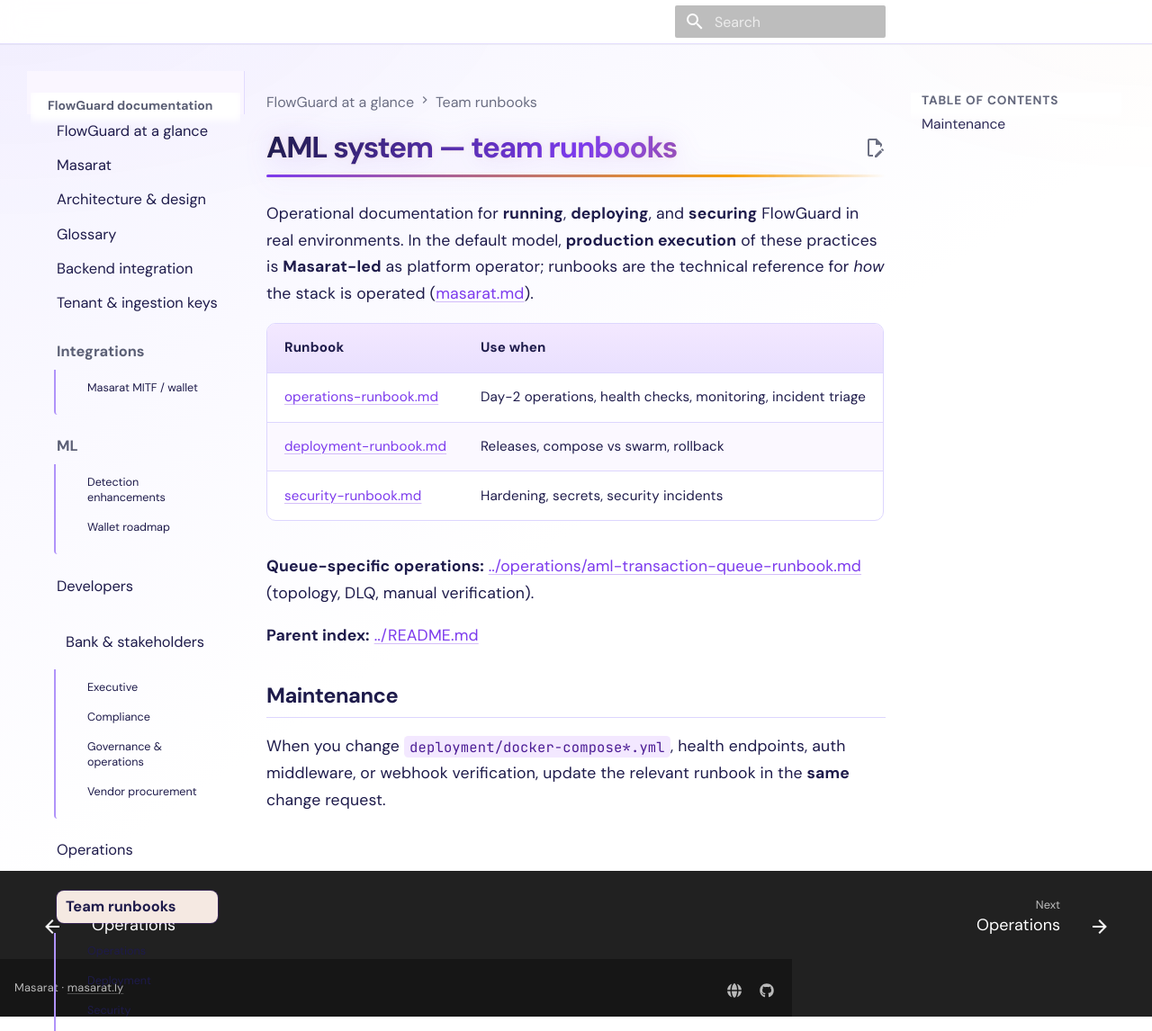
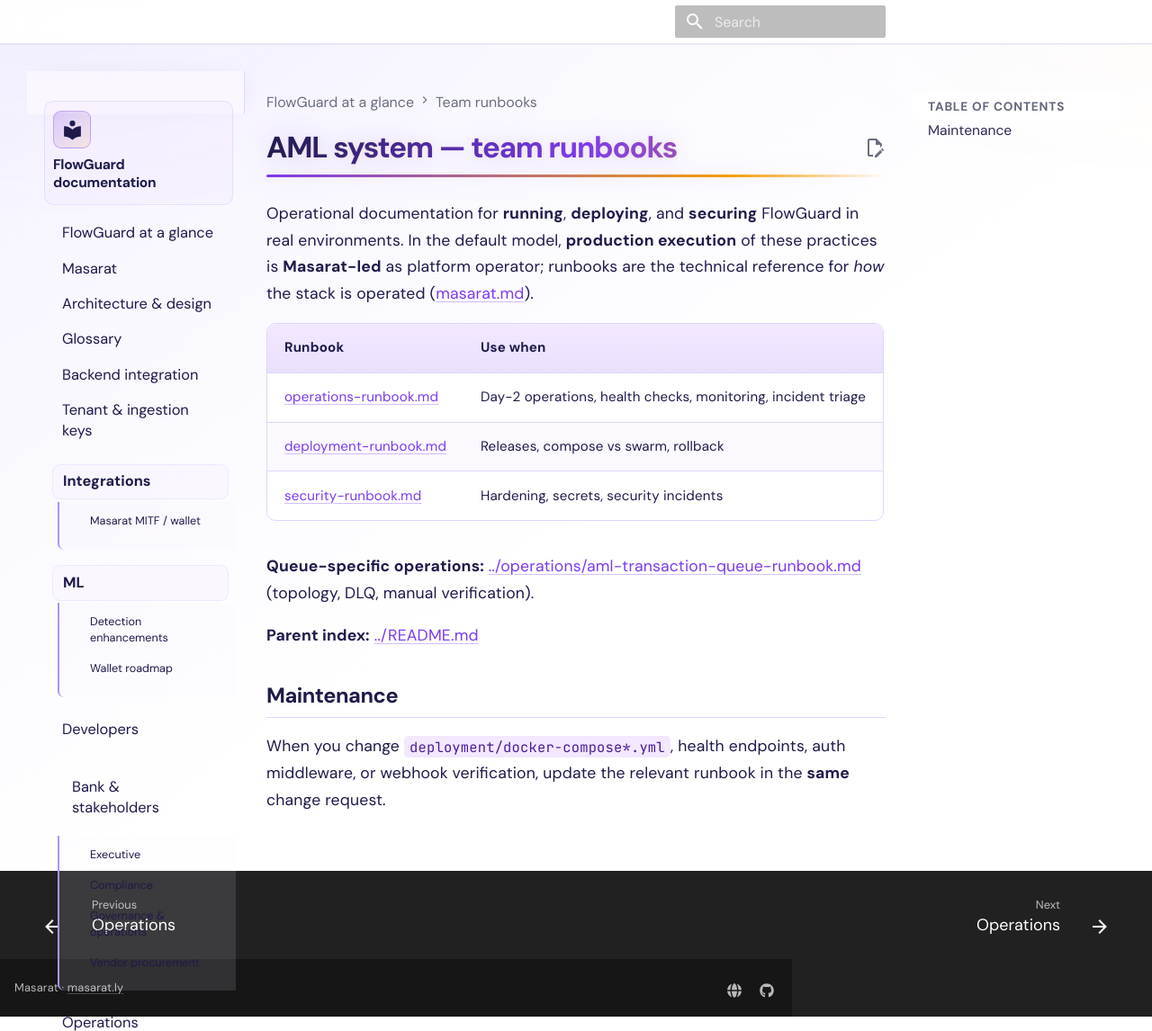
Before and after one commit to anstwechy/mitf_aml_public_docs, an MkDocs documentation site: the page built from docs/team-runbooks/README.md, in a window 1280 px wide. Shown: the whole page at 90% size. Built offline with MkDocs 1.6.1 and Material for MkDocs 9.7.7, drawn with Linux system fonts in a browser that asks for light colours; comment, search, counter and statistics services are not loaded.

Commit message:
style(docs): richer sidenav — brand row, source chip, tree chrome, active rail

```diff
--- a/docs/stylesheets/extra.css
+++ b/docs/stylesheets/extra.css
@@ -134,82 +134,250 @@
   display: none;
 }
 
-/* ----- Primary sidebar: scroll + tree (no per-link left borders) ----- */
+/* ----- Primary sidebar: panel, brand, tree, TOC-in-drawer ----- */
 .md-sidebar--primary {
-  -webkit-backdrop-filter: blur(16px) saturate(1.1);
-  backdrop-filter: blur(16px) saturate(1.1);
-  background: var(--flow-side-bg) !important;
-  border-right: 1px solid color-mix(in srgb, var(--flow-border) 85%, transparent);
+  -webkit-backdrop-filter: blur(20px) saturate(1.12);
+  backdrop-filter: blur(20px) saturate(1.12);
+  background: linear-gradient(
+    175deg,
+    var(--flow-side-bg) 0%,
+    color-mix(in srgb, var(--flow-side-bg) 88%, var(--md-default-bg-color) 12%) 100%
+  ) !important;
+  border-right: 1px solid color-mix(in srgb, var(--flow-border) 90%, transparent);
+  box-shadow:
+    inset 1px 0 0 color-mix(in srgb, #ffffff 12%, transparent),
+    4px 0 28px -12px rgba(15, 23, 42, 0.12);
 }
 
+[data-md-color-scheme="slate"] .md-sidebar--primary {
+  box-shadow:
+    inset 1px 0 0 color-mix(in srgb, #ffffff 6%, transparent),
+    6px 0 36px -16px rgba(0, 0, 0, 0.55);
+}
+
+.md-sidebar__inner {
+  padding: 0.35rem 0.2rem 1.25rem 0.35rem;
+}
+
+/* Scrollbar */
 .md-sidebar__scrollwrap {
-  scrollbar-color: var(--flow-tree-line) transparent;
+  scrollbar-width: thin;
+  scrollbar-color: color-mix(in srgb, var(--md-typeset-a-color) 45%, var(--flow-border) 55%) transparent;
+}
+
+.md-sidebar__scrollwrap::-webkit-scrollbar {
+  width: 7px;
+}
+
+.md-sidebar__scrollwrap::-webkit-scrollbar-track {
+  background: transparent;
+}
+
+.md-sidebar__scrollwrap::-webkit-scrollbar-thumb {
+  background: linear-gradient(
+    180deg,
+    color-mix(in srgb, #7c3aed 55%, transparent),
+    color-mix(in srgb, #f59e0b 45%, transparent)
+  );
+  border-radius: 99px;
+  border: 2px solid transparent;
+  background-clip: padding-box;
+}
+
+/* Drawer header: logo + site name */
+.md-sidebar--primary .md-nav--primary > .md-nav__title {
+  display: flex;
+  flex-wrap: wrap;
+  align-items: center;
+  gap: 0.4rem 0.5rem;
+  margin: 0 0.15rem 0.65rem;
+  padding: 0.5rem 0.45rem 0.65rem;
+  font-weight: 800;
+  font-size: 0.78rem;
+  line-height: 1.3;
+  letter-spacing: -0.02em;
+  color: var(--md-default-fg-color);
+  border-radius: 0.5rem;
+  background: color-mix(in srgb, var(--md-code-bg-color) 35%, transparent);
+  border: 1px solid color-mix(in srgb, var(--flow-border) 70%, transparent);
+  box-shadow: 0 1px 0 color-mix(in srgb, #ffffff 25%, transparent);
+}
+
+[data-md-color-scheme="slate"] .md-sidebar--primary .md-nav--primary > .md-nav__title {
+  box-shadow: 0 1px 0 color-mix(in srgb, #ffffff 8%, transparent);
+}
+
+.md-sidebar--primary .md-nav__button.md-logo {
+  display: flex;
+  align-items: center;
+  justify-content: center;
+  width: 2.1rem;
+  height: 2.1rem;
+  border-radius: 0.45rem;
+  background: linear-gradient(145deg, color-mix(in srgb, #7c3aed 22%, transparent), color-mix(in srgb, #f59e0b 15%, transparent));
+  border: 1px solid color-mix(in srgb, var(--flow-link) 35%, transparent);
+  flex-shrink: 0;
+  transition: transform var(--flow-dur-fast) var(--flow-ease), box-shadow var(--flow-dur-fast) ease;
+}
+
+.md-sidebar--primary .md-nav__button.md-logo:hover {
+  transform: scale(1.04);
+  box-shadow: 0 0 0 2px color-mix(in srgb, var(--md-typeset-a-color) 25%, transparent);
+}
+
+.md-sidebar--primary .md-nav__button.md-logo svg {
+  width: 1.25rem;
+  height: 1.25rem;
+  fill: currentColor;
+  color: var(--md-default-fg-color);
+}
+
+/* GitHub source chip */
+.md-sidebar--primary .md-nav__source {
+  margin: 0 0.15rem 0.85rem;
+}
+
+.md-sidebar--primary .md-source {
+  border-radius: 0.45rem;
+  border: 1px solid color-mix(in srgb, var(--flow-border) 75%, transparent);
+  background: color-mix(in srgb, var(--md-default-bg-color) 55%, transparent);
+  transition: border-color var(--flow-dur-fast) ease, box-shadow var(--flow-dur-fast) ease;
+}
+
+.md-sidebar--primary .md-source:hover {
+  border-color: color-mix(in srgb, var(--md-typeset-a-color) 45%, var(--flow-border) 55%);
+  box-shadow: 0 2px 12px -4px var(--flow-glow);
 }
 
 .md-sidebar--primary .md-nav--primary {
-  margin: 0.25rem 0.2rem 1rem 0.35rem;
-  padding-bottom: 0.75rem;
+  margin: 0.1rem 0.1rem 0.75rem 0.25rem;
+  padding-bottom: 0.5rem;
 }
 
-/* Vertical tree line lives on nested NAV blocks, not on links (fixes toggle/label glitches) */
+/* Nested groups: vertical guide on inner nav blocks */
 .md-sidebar--primary .md-nav .md-nav {
-  margin: 0.1rem 0 0.35rem 0.35rem;
-  padding: 0.15rem 0 0.2rem 0.65rem;
+  margin: 0.12rem 0 0.4rem 0.3rem;
+  padding: 0.2rem 0 0.25rem 0.55rem;
   border-left: 2px solid var(--flow-tree-line);
-  border-radius: 0 0 0 0.2rem;
+  border-radius: 0 0 0 0.35rem;
+  background: color-mix(in srgb, var(--md-code-bg-color) 12%, transparent);
 }
 
-/* All nav links: pill hit area, no transform on label (avoids jank) */
+/* In-page TOC inside primary drawer (home / long pages) */
+.md-sidebar--primary .md-nav--secondary {
+  margin-top: 0.35rem;
+  padding-top: 0.55rem;
+  border-top: 1px dashed color-mix(in srgb, var(--flow-border) 85%, transparent);
+}
+
+.md-sidebar--primary .md-nav--secondary .md-nav__title {
+  font-size: 0.62rem !important;
+  font-weight: 800;
+  letter-spacing: 0.12em;
+  text-transform: uppercase;
+  color: var(--md-default-fg-color--light) !important;
+  opacity: 0.95;
+  margin-bottom: 0.4rem !important;
+  padding: 0.2rem 0.35rem !important;
+}
+
+/* Chevron / expand icons */
+.md-sidebar--primary .md-nav__link > .md-nav__icon {
+  color: color-mix(in srgb, var(--md-typeset-a-color) 90%, var(--flow-border) 10%);
+  opacity: 0.9;
+  transition: transform var(--flow-dur-fast) var(--flow-ease), color var(--flow-dur-fast) ease;
+}
+
+.md-sidebar--primary .md-nav__item--nested > .md-nav__link .md-icon,
+.md-sidebar--primary label.md-nav__link .md-icon {
+  color: var(--md-typeset-a-color);
+}
+
+/* Section parents (folder rows) */
+.md-sidebar--primary .md-nav__item--nested > label.md-nav__link {
+  font-weight: 650;
+  color: var(--md-default-fg-color);
+  background: color-mix(in srgb, var(--md-code-bg-color) 22%, transparent);
+  border: 1px solid color-mix(in srgb, var(--flow-border) 45%, transparent);
+}
+
+/* All nav links: comfortable hit targets */
 .md-sidebar--primary .md-nav__link {
   display: block;
-  border-radius: 0.4rem;
-  margin: 0.1rem 0;
-  padding: 0.35rem 0.5rem 0.35rem 0.5rem;
+  border-radius: 0.45rem;
+  margin: 0.08rem 0;
+  padding: 0.38rem 0.5rem 0.38rem 0.55rem;
   font-weight: 500;
   font-size: 0.82rem;
-  line-height: 1.35;
+  line-height: 1.38;
   transition:
     color var(--flow-dur-fast) var(--flow-ease),
     background var(--flow-dur-fast) var(--flow-ease),
-    box-shadow var(--flow-dur-fast) var(--flow-ease);
+    box-shadow var(--flow-dur-fast) var(--flow-ease),
+    border-color var(--flow-dur-fast) ease;
 }
 
 .md-sidebar--primary a.md-nav__link {
   -webkit-tap-highlight-color: transparent;
 }
 
-/* Parent / section row (label that toggles) — not page active state */
 .md-sidebar--primary label.md-nav__link {
   font-weight: 600;
   color: var(--md-default-fg-color);
   cursor: pointer;
 }
 
-/* Current page */
+/* Current page: pill + gradient accent bar */
 .md-sidebar--primary a.md-nav__link--active,
 .md-sidebar--primary a.md-nav__link--active:focus {
+  position: relative;
   font-weight: 700;
   color: var(--md-default-fg-color) !important;
-  background: var(--flow-pill-bg);
-  box-shadow: 0 0 0 1px color-mix(in srgb, var(--md-typeset-a-color) 25%, transparent);
+  background: linear-gradient(
+    90deg,
+    color-mix(in srgb, #7c3aed 18%, var(--flow-pill-bg) 82%),
+    var(--flow-pill-bg)
+  );
+  box-shadow:
+    0 0 0 1px color-mix(in srgb, var(--md-typeset-a-color) 32%, transparent),
+    0 4px 14px -6px var(--flow-glow);
+  padding-left: 0.65rem;
+}
+
+.md-sidebar--primary a.md-nav__link--active::before,
+.md-sidebar--primary a.md-nav__link--active:focus::before {
+  content: "";
+  position: absolute;
+  left: 0.2rem;
+  top: 0.25rem;
+  bottom: 0.25rem;
+  width: 3px;
+  border-radius: 2px;
+  background: linear-gradient(180deg, #7c3aed, #f59e0b);
+  pointer-events: none;
 }
 
 .md-sidebar--primary a.md-nav__link:hover {
   color: var(--flow-link-hover);
-  background: color-mix(in srgb, var(--md-typeset-a-color) 6%, var(--md-default-bg-color) 94%);
+  background: color-mix(in srgb, var(--md-typeset-a-color) 8%, var(--md-default-bg-color) 92%);
 }
 
 .md-sidebar--primary label.md-nav__link:hover {
-  background: color-mix(in srgb, var(--md-typeset-a-color) 4%, transparent);
+  background: color-mix(in srgb, var(--md-typeset-a-color) 6%, transparent);
   color: var(--flow-link-hover);
 }
 
-/* Nested depth: slightly smaller type */
+.md-sidebar--primary a.md-nav__link:focus-visible {
+  outline: 2px solid var(--md-typeset-a-color);
+  outline-offset: 2px;
+}
+
+/* Deeper nesting: slightly smaller */
 .md-sidebar--primary .md-nav .md-nav .md-nav__link {
   font-size: 0.9em;
 }
 
-/* Secondary nav (rare) — keep compact */
+/* Secondary nav (right column desktop / duplicate rules for standalone) */
 .md-nav--secondary {
   font-size: 0.85rem;
   opacity: 0.95;
```
